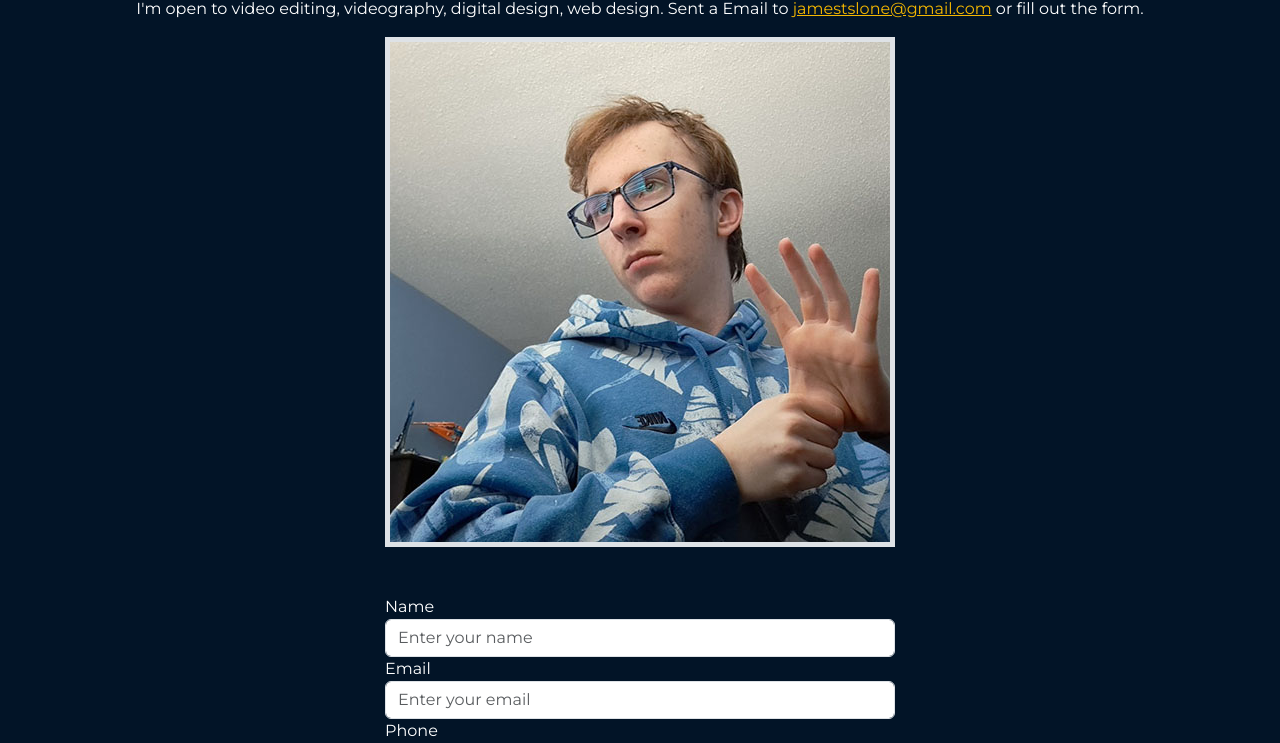
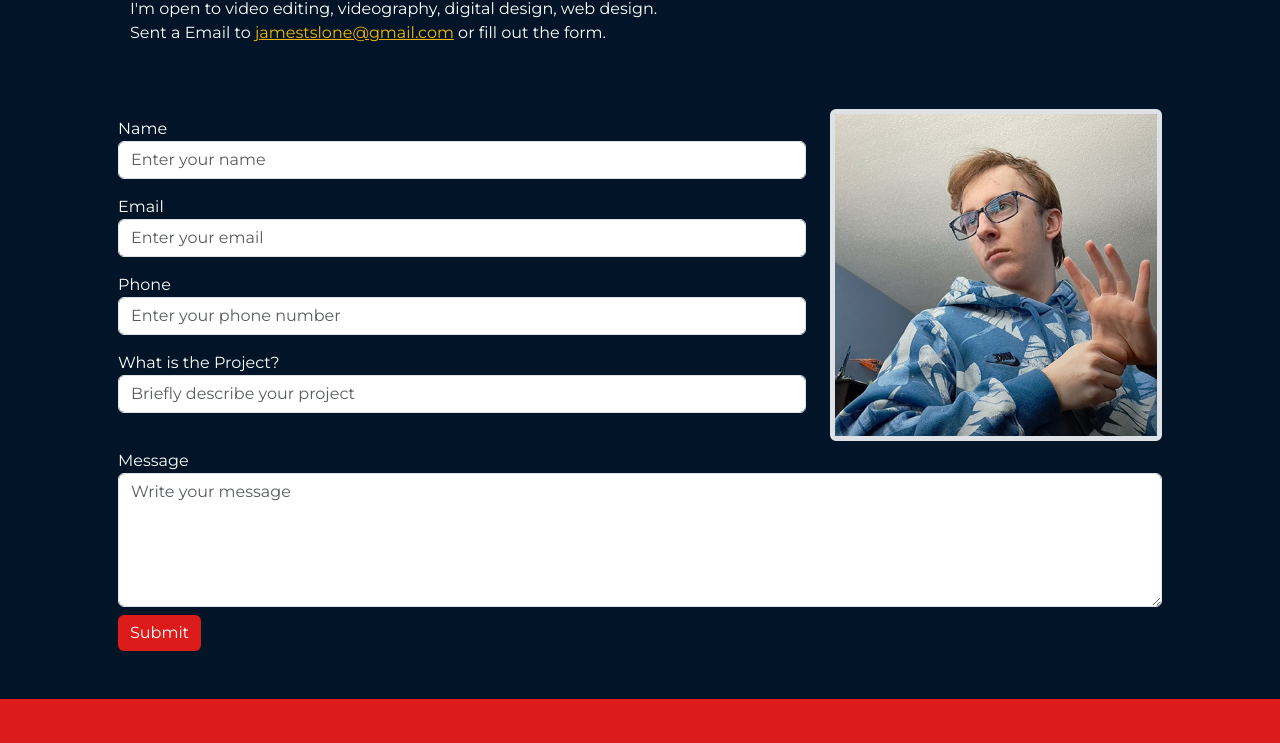
Before and after one commit to JamesSlone117/portfolio, a plain HTML site: page contact.html in a window 1280 px wide. Shown: the part 163-906 px from the top of the page. Drawn offline with nearby package versions, Linux system fonts and the light colour scheme.

Commit message:
updates responsive contact page

```diff
--- a/contact.html
+++ b/contact.html
@@ -45,60 +45,96 @@
 
   <!-- Lets Work Together h2 + p tag with contact text + img w/ white border to the right -->
 
-  <header class="container text-center">
+  <header class="container text-center text-lg-start">
+
+    <div class="col mx-lg-5">
       <h2 class="display-1">Lets Work Together</h2>
-    <p class="">I'm open to video editing, videography, digital design, web design. Sent a Email to <a class="text-info" href="jamestslone@gmail.com">jamestslone@gmail.com</a> or fill
+    </div>
+
+      <div class="row">
+          <div class="col-lg-6 mx-lg-5">
+              <p class="">I'm open to video editing, videography,
+                  digital design, web design. Sent a Email to <a class="text-info"
+                  href="jamestslone@gmail.com">jamestslone@gmail.com</a> or fill
                   out the form.</p>
-      <img class="img-fluid border border-5 d-none d-md-inline" src="images/james-contact.jpg" alt="image of james slone">
+          </div>
+      </div>
+  </div>
+
+
+
   </header>
-
 
 
   <!-- form starts -->
   <div class="container p-5">
-    <div class="row justify-content-center">
-      <div class="col-md-6 col-lg-6">
-        <form>
+    <div class="row">
+      <div class="col-sm-8 justify-content-center">
         <!-- lable name + input box -->
 
-          <div class="form-group">
+        <div class="form-group py-2">
           <label for="name">Name</label>
           <input type="text" class="form-control" id="name" placeholder="Enter your name">
         </div>
 
         <!-- lable Email + input box -->
-          <div class="form-group">
+        <div class="form-group py-2">
           <label for="email">Email</label>
           <input type="email" class="form-control" id="email" placeholder="Enter your email">
         </div>
 
         <!-- lable Phone + input box-->
-          <div class="form-group">
+        <div class="form-group py-2">
           <label for="phone">Phone</label>
           <input type="tel" class="form-control" id="phone" placeholder="Enter your phone number">
         </div>
 
         <!-- lable Project + input box-->
-          <div class="form-group">
+        <div class="form-group py-2">
           <label for="project">What is the Project?</label>
           <input type="text" class="form-control" id="project" placeholder="Briefly describe your project">
         </div>
+      </div>
 
+      <div class="col-sm-4 col-md-4">
+        <img class="img-fluid border border-5 d-none d-sm-inline rounded" src="images/james-contact.jpg"
+          alt="image of james slone">
+      </div>
+    </div>
+
+    <div class="row">
+      <div class="col py-2">
         <!-- lable Message + input box sizeable-->
         <div class="form-group">
           <label for="message">Message</label>
           <textarea class="form-control" id="message" rows="5" placeholder="Write your message"></textarea>
         </div>
-
-          <!-- Submit button -->
-          <div class="p-3">
-            <button type="submit" class="btn btn-primary btn-primary">Submit</button>
+      </div>
     </div>
 
-        </form>
+    <div class="row">
+      <!-- Submit button -->
+      <div class="col-sm-12  d-flex align-items-center text-start">
+        <button type="submit" class="btn btn-primary">Submit</button>
       </div>
     </div>
   </div>
+
+
+
+
+
+
+
+
+
+
+
+
+
+
+
+
 
   <!-- footer with email + socal meadia icons -->
   <footer class="footer bg-secondary p-md-3 p-lg-5">
```
Also changed, not shown: about.html (+1 -1 lines). Lines whose indentation alone changed are shown as unchanged.
